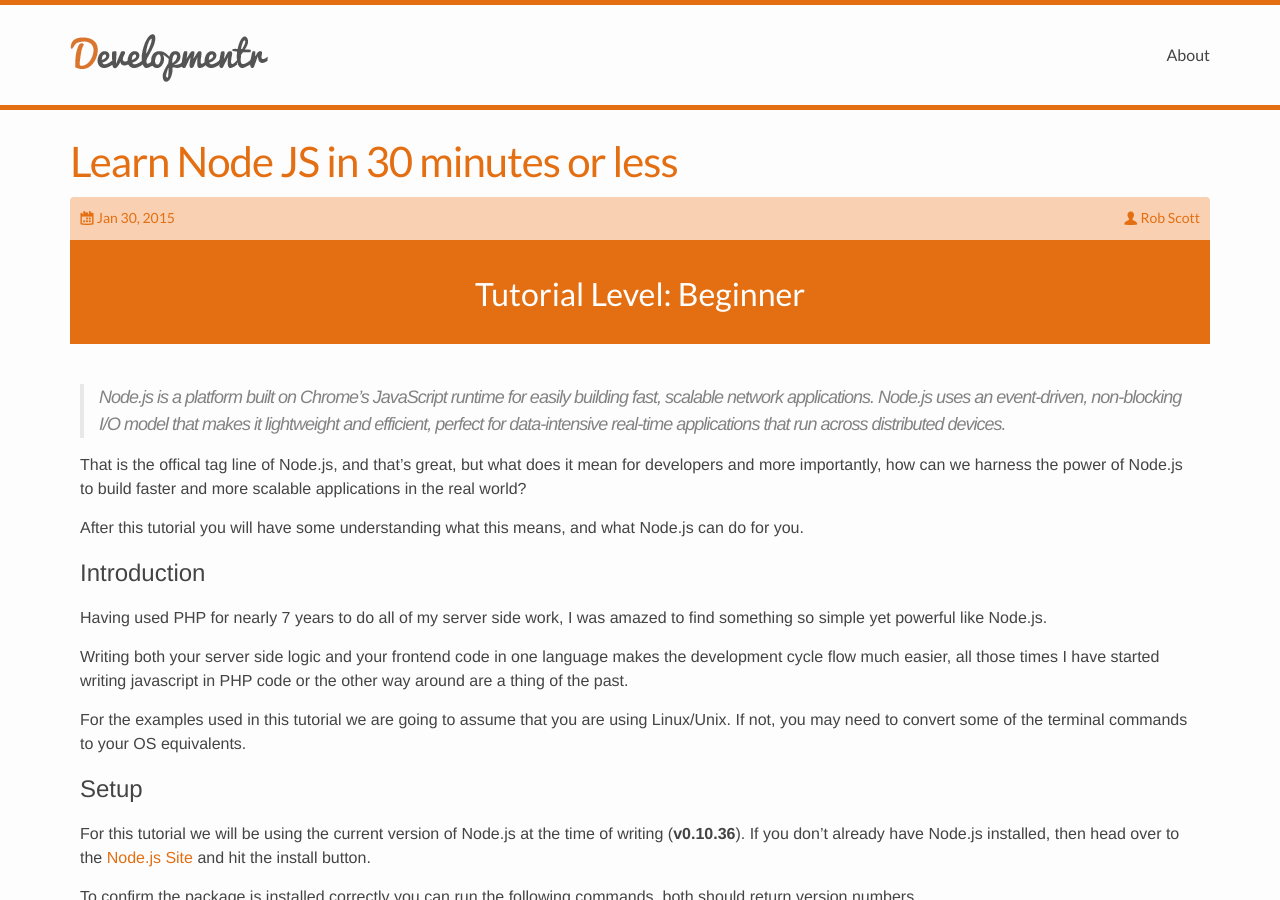
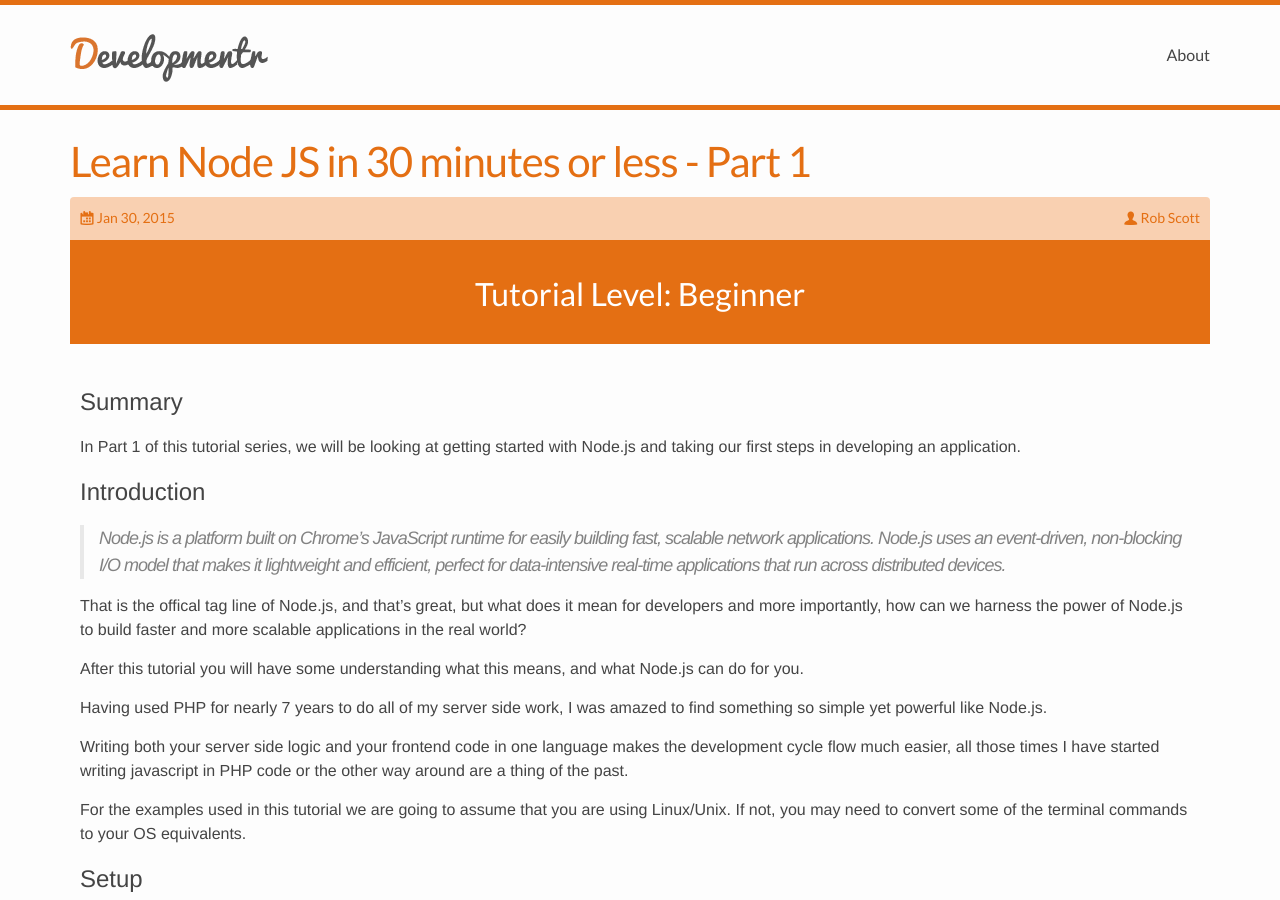
Before and after one commit to Varedis/Varedis.github.io, a Jekyll site: the page built from _posts/2015-01-30-learn-nodejs.markdown, in a window 1280 px wide and 900 px high. Built offline with Jekyll 4.4.1, drawn with Linux system fonts in a browser that asks for light colours; comment, search, counter and statistics services are not loaded.

Commit message:
Update 2015-01-30-learn-nodejs.markdown

```diff
--- a/_posts/2015-01-30-learn-nodejs.markdown
+++ b/_posts/2015-01-30-learn-nodejs.markdown
@@ -1,6 +1,6 @@
 ---
 layout: post
-title:  "Learn Node JS in 30 minutes or less"
+title:  "Learn Node JS in 30 minutes or less - Part 1"
 date:   2015-01-30 13:25:16
 categories: nodejs
 tags: [
@@ -26,13 +26,17 @@ author: Rob Scott
 image: nodejs_logo_green.jpg
 ---
 
+# Summary
+
+In Part 1 of this tutorial series, we will be looking at getting started with Node.js and taking our first steps in developing an application.
+
+# Introduction
+
 > Node.js is a platform built on Chrome's JavaScript runtime for easily building fast, scalable network applications. Node.js uses an event-driven, non-blocking I/O model that makes it lightweight and efficient, perfect for data-intensive real-time applications that run across distributed devices.
 
 That is the offical tag line of Node.js, and that's great, but what does it mean for developers and more importantly, how can we harness the power of Node.js to build faster and more scalable applications in the real world?
 
 After this tutorial you will have some understanding what this means, and what Node.js can do for you.
-
-# Introduction
 
 Having used PHP for nearly 7 years to do all of my server side work, I was amazed to find something so simple yet powerful like Node.js.
 
```
